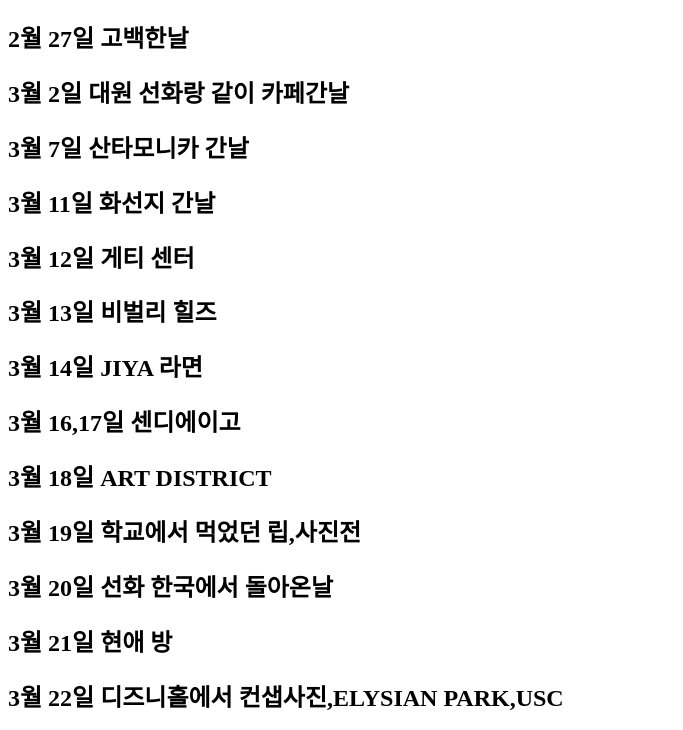
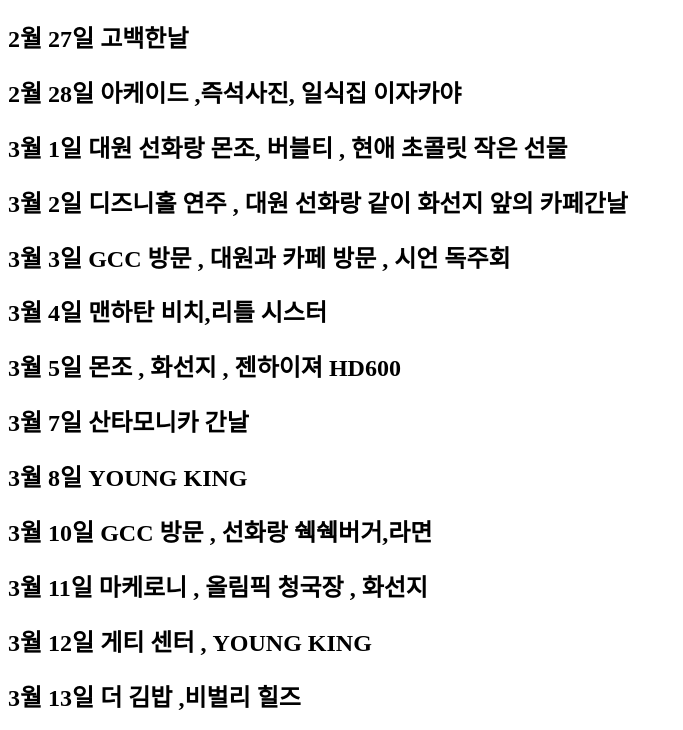
Before and after one commit to likebr2000/web1, a plain HTML site: page 나와현애new.html in a window 1280 px wide. Shown: the part 70-800 px from the top of the page, without its empty margins (0-683 px from the left). Drawn offline with Linux system fonts and the light colour scheme.

Commit message:
Update 나와현애new.html

```diff
--- a/나와현애new.html
+++ b/나와현애new.html
@@ -6,19 +6,27 @@
     <h1>2019년 2월 27일 - 3월 25일 LOS ANGELES
     </h1>
     <h2>2월 27일 고백한날</h2>
-    <h2>3월 2일 대원 선화랑 같이 카페간날</h2>
+    <h2>2월 28일 아케이드 ,즉석사진, 일식집 이자카야</h2>
+    <h2>3월 1일 대원 선화랑 몬조, 버블티 , 현애 초콜릿 작은 선물</h2>
+    <h2>3월 2일 디즈니홀 연주 , 대원 선화랑 같이 화선지 앞의 카페간날</h2>
+    <h2>3월 3일 GCC 방문 , 대원과 카페 방문 , 시언 독주회 </h2>
+    <h2>3월 4일 맨하탄 비치,리틀 시스터</h2>
+    <h2>3월 5일 몬조 , 화선지 , 젠하이져 HD600</h2>
     <h2>3월 7일 산타모니카 간날</h2>
-    <h2>3월 11일 화선지 간날</h2>
-    <h2>3월 12일 게티 센터 </h2>
-    <h2>3월 13일 비벌리 힐즈</h2>
-    <h2>3월 14일 JIYA 라면 </h2>
+    <h2>3월 8일 YOUNG KING </h2>
+    <h2>3월 10일 GCC 방문 , 선화랑 쉑쉑버거,라면 </h2>
+    <h2>3월 11일 마케로니 , 올림픽 청국장 , 화선지 </h2>
+    <h2>3월 12일 게티 센터 , YOUNG KING</h2>
+    <h2>3월 13일 더 김밥 ,비벌리 힐즈</h2>
+    <h2>3월 15일 JIYA 라면</h2>
     <h2>3월 16,17일 센디에이고 </h2>
-    <h2>3월 18일 ART DISTRICT</h2>
-    <h2>3월 19일 학교에서 먹었던 립,사진전</h2>
-    <h2>3월 20일 선화 한국에서 돌아온날 </h2>
-    <h2>3월 21일 현애 방 </h2>
-    <h2>3월 22일 디즈니홀에서 컨샙사진,ELYSIAN PARK,USC</h2>
-    <h2>3월 23일 LITTLE TOKYO , ART DISTRICT</h2>
+    <h2>3월 18일 몬조,ART DISTRICT,올림픽 청국장</h2>
+    <h2>3월 19일 학교에서 먹었던 립,사진전(얘두라),더 김밥</h2>
+    <h2>3월 20일 선화 한국에서 돌아온날, YOUNG KING,찜닭,현애 방에서 편지</h2>
+    <h2>3월 21일 실버레이크</h2>
+    <h2>3월 22일 센트럴마켓-타이음식,디즈니홀에서 컨샙사진,ELYSIAN PARK,올림픽 청국장,USC,SENNHEISER HD650 현애</h2>
+    <h2>3월 23일 진야 ,LITTLE TOKYO , ART DISTRICT</h2>
+    <h2>3월 24일 GCC , USC , 선화랑 JINYA </h2>
     <h2>3월 25일 현애 한국으로 돌아간날</h2>
 
     <h1>2019년 5월 14일 -22일 서울 ,용인</h1>
```
